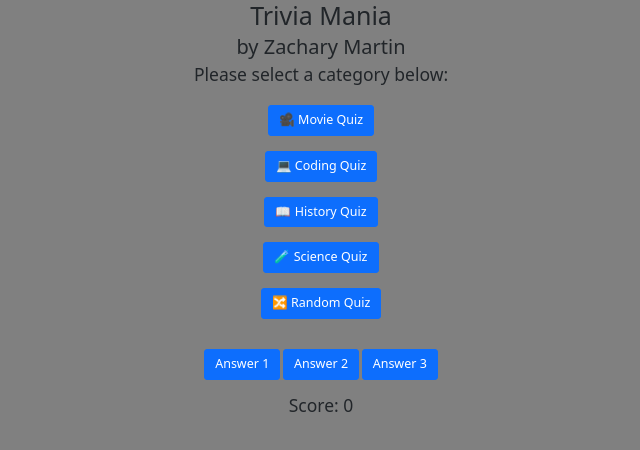
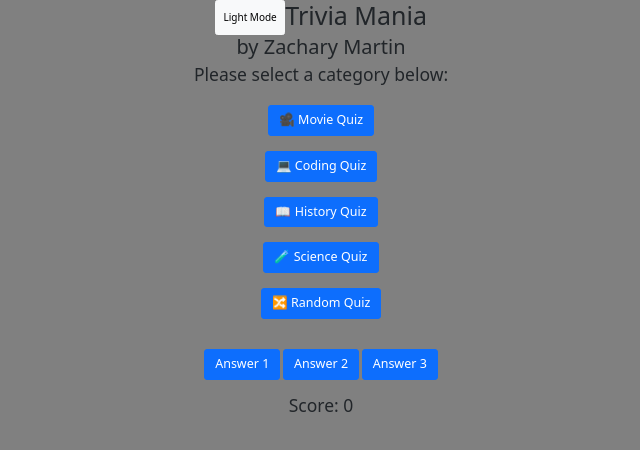
Before and after one commit to zmar0519/unit-1-project, a plain HTML site: page index.html in a window 1280 px wide. Shown: the whole page, without its empty margins (319-959 px from the left). Drawn offline with nearby package versions, Linux system fonts and the light colour scheme.

Commit message:
add light mode button

```diff
--- a/css/style.css
+++ b/css/style.css
@@ -47,3 +47,14 @@ h1, h2, h3 {
 body {
     background-color: grey;
 }
+
+.top {
+    display: flex;
+    flex-direction: row-reverse;
+    justify-content: center;
+}
+
+#light-mode {
+    justify-content: left;
+    align-items: left;
+}
--- a/index.html
+++ b/index.html
@@ -11,7 +11,10 @@
     <script type="module" defer src="./Data/questions.js"></script>
 </head>
 <body>
-    <h1>Trivia Mania</h1>
+    <div class="top">
+        <h1>Trivia Mania</h1>
+        <button type="button" class="btn btn-light" id="light-mode">Light Mode</button>
+    </div>
     <h2>by Zachary Martin</h2>
     <h3>Please select a category below:</h3>
     <br>
--- a/js/app.js
+++ b/js/app.js
@@ -112,7 +112,7 @@ function render() {
     questionHolder.innerHTML = `${currentQuestion}`
     currentAnswers = objectArray.options
     answerHolder.innerHTML = `${currentAnswers}`
-    displayScore.innerHTML = `Score: ${score}`
+    displayScore.innerHTML = `Score: ${score}` // This doesn't work...why?
     // This will render the question as well as the answers for all categories.
 }
 
```
